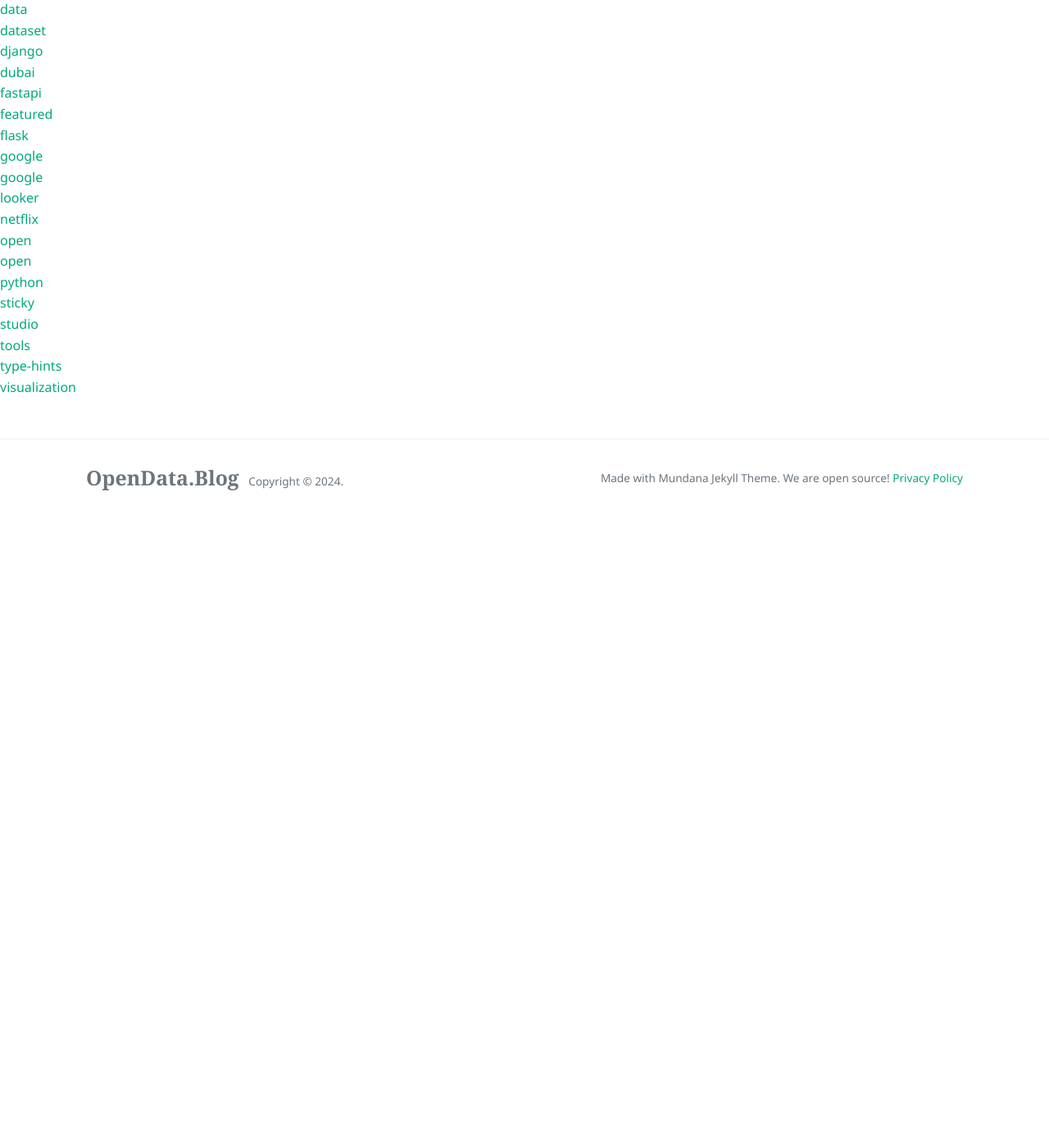
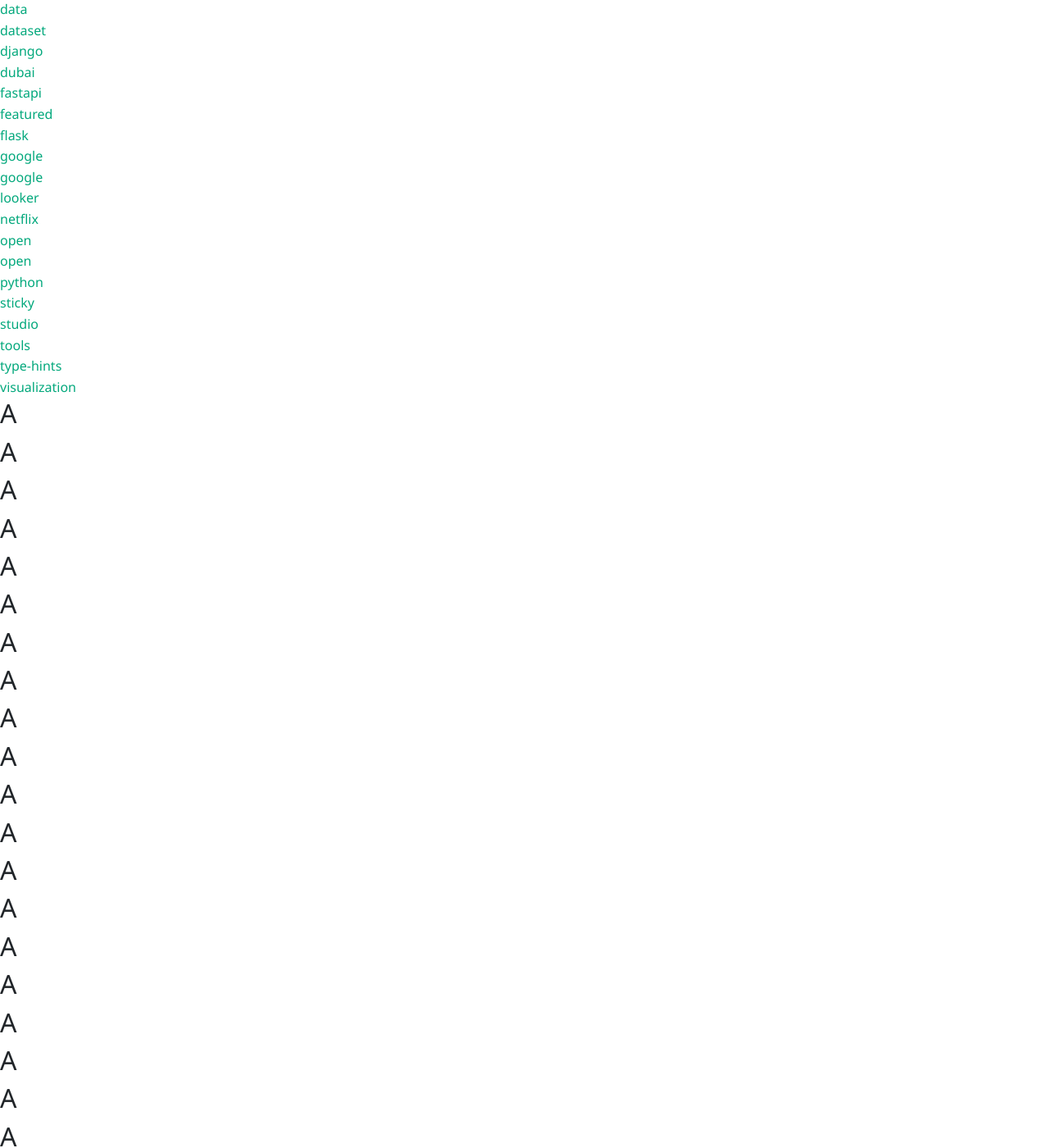
Before and after one commit to victorjohnsonk/victorjohnsonblog.github.io, a Jekyll site: the page built from _pages/trial.html, in a window 1280 px wide and 1400 px high, scrolled down 704 px. Shown: the whole window at 82% size. Built offline with Jekyll 4.4.1, drawn with Linux system fonts in a browser that asks for light colours; nearby versions of some CDN libraries; before the commit the page ends 1334 px from its top, so only the background shows below that; some of the changed text lies outside the part shown.

Commit message:
Update trial.html

```diff
--- a/_pages/trial.html
+++ b/_pages/trial.html
@@ -31,3 +31,21 @@
 {% for tag in sortedtags %}
     <a href="/tags/{{ tag }}/">{{ tag }}</a><br>
 {% endfor %}
+
+
+
+<div id="container">
+    {% capture tags %}
+  {% for tag in site.tags %}
+    {{ tag[0] | downcase }}
+  {% endfor %}
+{% endcapture %}
+  {% assign alphabet = "abcdefghijklmnopgrstuvwxyz" | split: "" %}
+  {% for letter in alphabet %}
+    {% for tag in site.tags %}
+      {% if tag[0] | slice: 0 == letter %}
+        <h2>{{ letter | upcase }}</h2>
+      {% endif %}
+    {% endfor %}
+  {% endfor %}
+</div>
```
